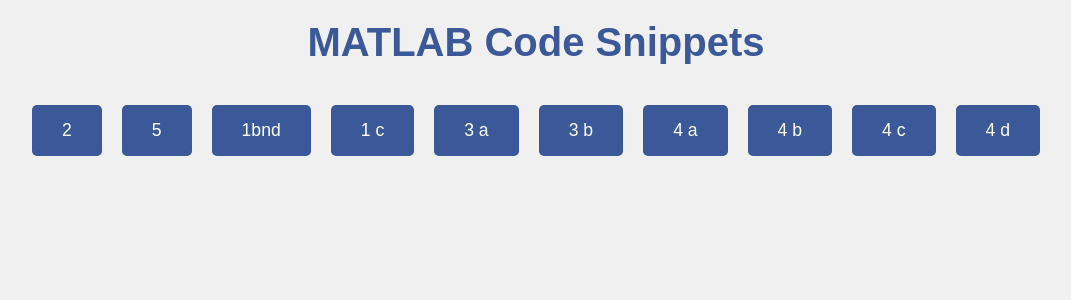
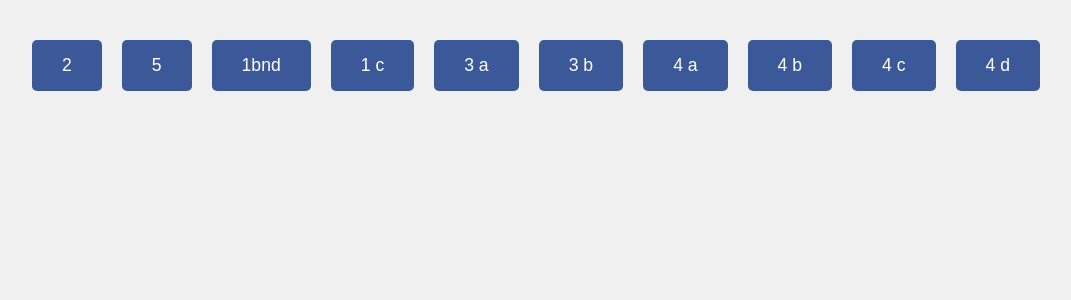
Before and after one commit to chiragbansal511/dsp_codes, a React (Create React App) app: page / in a window 1280 px wide. Shown: the top 300 px of the page, without its empty margins (104-1175 px from the left). Built offline with nearby package versions, Linux system fonts and the light colour scheme.

Commit message:
Update App.js

```diff
--- a/src/App.js
+++ b/src/App.js
@@ -404,7 +404,6 @@
 
   return (
     <div className="App">
-      <h1>MATLAB Code Snippets</h1>
       <div className="button-container">
         {Object.keys(codes).map((key) => (
           <button className="code-button" key={key} onClick={() => copyToClipboard(codes[key])}>
```
